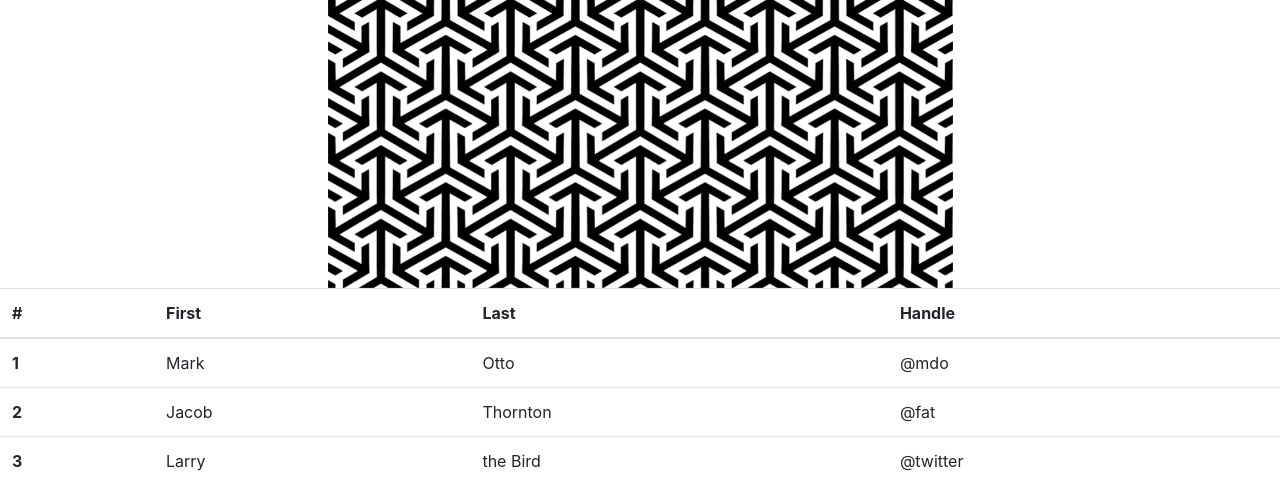
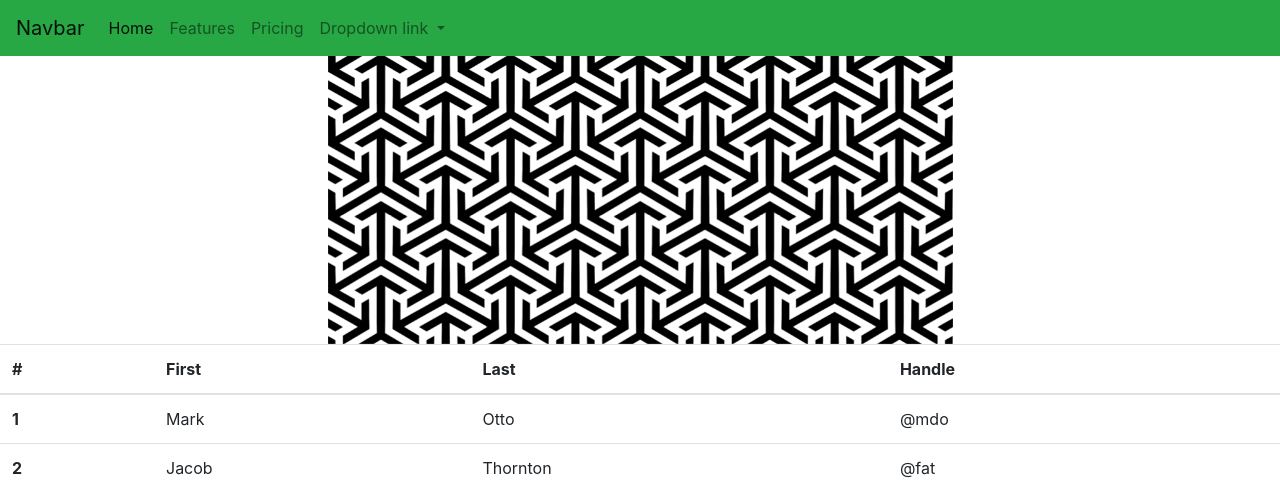
Before and after one commit to hery-d-sign/webpagisuhairy, a PHP site: page /index.php in a window 1280 px wide. Shown: the top 484 px of the page. Run offline with PHP 8.4, Linux system fonts and the light colour scheme; some libraries are stand-ins or nearby versions; grey boxes are pictures that could not be loaded.

Commit message:
updetheader.php

```diff
--- a/header.php
+++ b/header.php
@@ -11,18 +11,53 @@
     <link rel="stylesheet" href="assets/css/bootstrap-grid.css.map">
     <link rel="stylesheet" href="assets/css/bootstrap-grid.min.css">
     <link rel="stylesheet" href="assets/css/bootstrap-grid.min.css.map">
+    <!-- close css for bootstrap grid -->
 
     <!-- css for bootstrap reboot -->
     <link rel="stylesheet" href="assets/css/bootstrap-reboot.css">
     <link rel="stylesheet" href="assets/css/bootstrap-reboot.css.map">
     <link rel="stylesheet" href="assets/css/bootstrap-reboot.min.css">
     <link rel="stylesheet" href="assets/css/bootstrap-reboot.min.css.map">
+    <!-- close css for bootstrap reboot -->
 
     <!-- css for bootstrap -->
     <link rel="stylesheet" href="assets/css/bootstrap.css">
     <link rel="stylesheet" href="assets/css/bootstrap.css.map">
     <link rel="stylesheet" href="assets/css/bootstrap.min.css">
     <link rel="stylesheet" href="assets/css/bootstrap.min.css.map">
+    <!-- close css for bootstrap -->
 
 </head>
 <body>
+
+<!-- Syntac Navbar -->
+<nav class="navbar navbar-expand-lg navbar-light bg-success">
+  <a class="navbar-brand" href="#">Navbar</a>
+  <button class="navbar-toggler" type="button" data-toggle="collapse" data-target="#navbarNavDropdown" aria-controls="navbarNavDropdown" aria-expanded="false" aria-label="Toggle navigation">
+    <span class="navbar-toggler-icon"></span>
+  </button>
+  <div class="collapse navbar-collapse" id="navbarNavDropdown">
+    <ul class="navbar-nav">
+      <li class="nav-item active">
+        <a class="nav-link" href="#">Home <span class="sr-only">(current)</span></a>
+      </li>
+      <li class="nav-item">
+        <a class="nav-link" href="#">Features</a>
+      </li>
+      <li class="nav-item">
+        <a class="nav-link" href="#">Pricing</a>
+      </li>
+      <li class="nav-item dropdown">
+        <a class="nav-link dropdown-toggle" href="#" id="navbarDropdownMenuLink" role="button" data-toggle="dropdown" aria-haspopup="true" aria-expanded="false">
+          Dropdown link
+        </a>
+        <div class="dropdown-menu" aria-labelledby="navbarDropdownMenuLink">
+          <a class="dropdown-item" href="#">Action</a>
+          <a class="dropdown-item" href="#">Another action</a>
+          <a class="dropdown-item" href="#">Something else here</a>
+        </div>
+      </li>
+    </ul>
+  </div>
+</nav>
+<!-- Tutup Syntac Navbar -->
```
